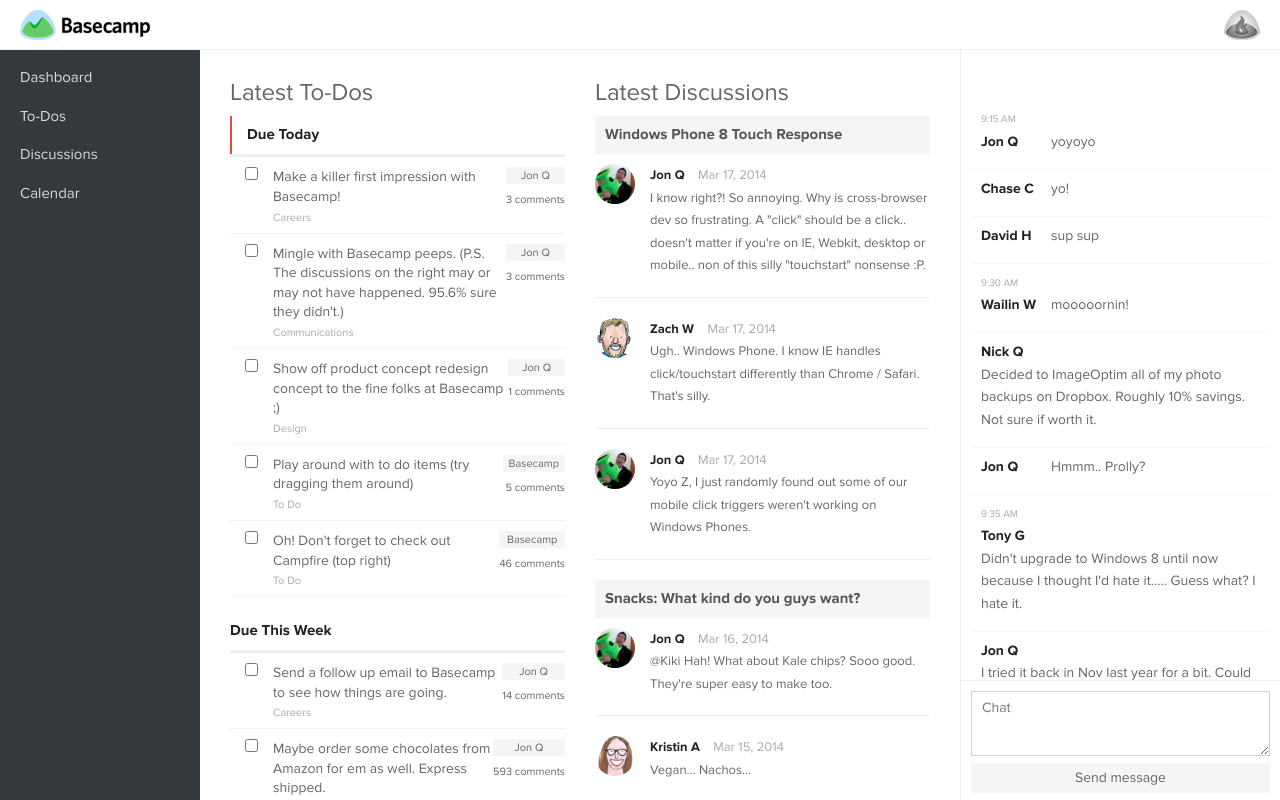
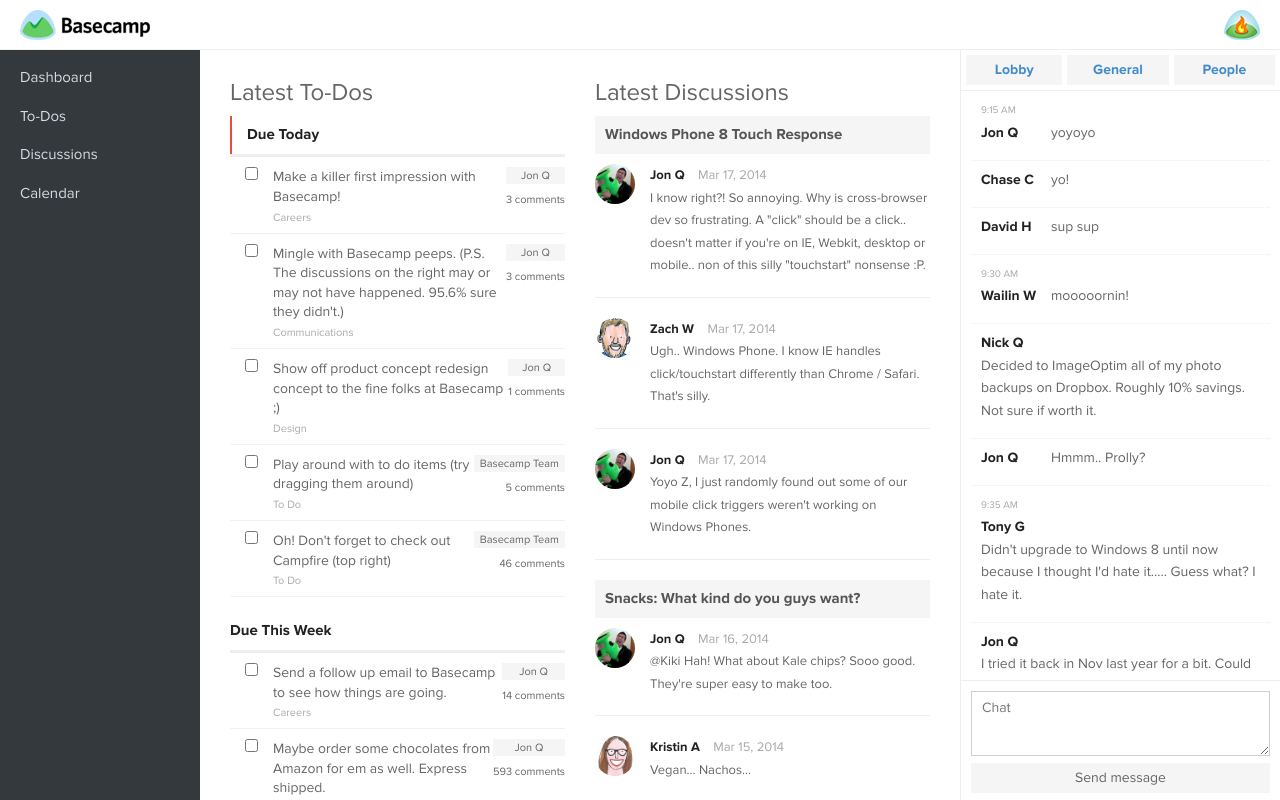
Before and after one commit to ItsJonQ/campsite, a website with bundled scripts: page index.html in a window 1280 px wide. Built offline with nearby package versions, Linux system fonts and the light colour scheme.

Commit message:
Created header tabs in campfire

```diff
--- a/css/partials/_campfire.scss
+++ b/css/partials/_campfire.scss
@@ -5,10 +5,14 @@
         .main-section-content {
             right: $campfire-section-width;
         }
+
+        .campfire-section {
+            display: block;
+        }
     }
 
     .campfire-section {
-        display: block;
+        display: none;
     }
 }
 
@@ -23,8 +27,46 @@
         }
     }
 
+    .chat-log-header {
+        @include position(absolute, 0, 0, false, 0, 333);
+        border-bottom: 1px solid $border-color-main;
+        height: 41px;
+        overflow: hidden;
+
+        .chat-header-tabs {
+            @include list-unstyled;
+            display: block;
+            overflow: hidden;
+
+            .chat-tab {
+                display: block;
+                font-size: $font-size-small;
+                font-weight: bold;
+                line-height: 1;
+                float: left;
+                width: 33.33334%;
+                padding: 5px 5px 5px 0;
+
+                &:first-of-type {
+                    padding-left: 5px;
+                }
+
+                a {
+                    background: $bg-color-light;
+                    display: block;
+                    padding: 8px 10px;
+                    text-align: center;
+
+                    &:hover {
+                        text-decoration: none;
+                    }
+                }
+            }
+        }
+    }
+
     .chat-log-container {
-        @include position(absolute, 50px, 0, $campfire-chat-submit-height, 0, 3);
+        @include position(absolute, 41px, 0, $campfire-chat-submit-height, 0, 3);
         overflow: hidden;
         padding: 0 10px;
     }
--- a/index.html
+++ b/index.html
@@ -31,7 +31,7 @@
                 <a href="#"><h1>Basecamp</h1></a>
             </span>
 
-            <div class="campfire inactive" id="campfire-logo">
+            <div class="campfire" id="campfire-logo">
                 <a href="#">Campfire</a>
             </div>
 
@@ -138,15 +138,28 @@
     <!-- Section: Campfire (Right) -->
     <aside id="campfire-section" class="campfire-section">
 
-        <!-- Campfire Chat Log -->
+        <!-- Campfire Chat Log Header -->
+        <section class="chat-log-header" id="campfire-chat-log-header">
+            <ul class="chat-header-tabs">
+                <li class="chat-tab"><a href="#">Lobby</a></li>
+                <li class="chat-tab"><a href="#">General</a></li>
+                <li class="chat-tab"><a href="#">People</a></li>
+            </ul>
+        </section>
+
+        <!-- Campfire Chat Log (Container) -->
         <section class="chat-log-container" id="campfire-chat-log-container">
 
+            <!-- Campfire Chat Log List -->
             <section class="chat-log" id="campfire-chat-log" data-bind="template: { name: 'template-campfire-message', foreach: models }"></section>
 
         </section>
 
+        <!-- Campfire Chat Submit -->
         <section class="chat-log-submit" id="chat-log-submit">
+            <!-- Chat Textarea Input -->
             <textarea placeholder="Chat" id="chat-message-textbox" class="chat-message-textbox"></textarea>
+            <!-- Chat Submit -->
             <input type="submit" id="chat-send-message" value="Send message" class="chat-submit">
         </section>
 
--- a/js/app.js
+++ b/js/app.js
@@ -51,6 +51,10 @@
         el: '#campfire-chat-log'
     });
 
+    $('#campfire-logo').on('click', function() {
+        $('body').toggleClass('campfire-active');
+    });
+
 };
 
 // Start 'er up!!
--- a/js/data/testData.toDo.js
+++ b/js/data/testData.toDo.js
@@ -35,7 +35,7 @@
                 },
 
                 {
-                    "assigned": "Basecamp",
+                    "assigned": "Basecamp Team",
                     "commentCount": 5,
                     "project": "To Do",
                     "title": "Play around with to do items (try dragging them around)",
@@ -43,7 +43,7 @@
                 },
 
                 {
-                    "assigned": "Basecamp",
+                    "assigned": "Basecamp Team",
                     "commentCount": 46,
                     "project": "To Do",
                     "title": "Oh! Don't forget to check out Campfire (top right)",
@@ -87,7 +87,7 @@
                 },
 
                 {
-                    "assigned": "Basecamp",
+                    "assigned": "Basecamp Team",
                     "commentCount": 37,
                     "project": "Snacks",
                     "title": "Let JQ know what snacks you we fancy",
--- a/public/js/main.js
+++ b/public/js/main.js
@@ -50,6 +50,10 @@
     // Creating the Campfire messages
     var campfireMessages = new Messages({
         el: '#campfire-chat-log'
+    });
+
+    $('#campfire-logo').on('click', function() {
+        $('body').toggleClass('campfire-active');
     });
 
 };
```
Also changed, not shown: public/css/main.css.
